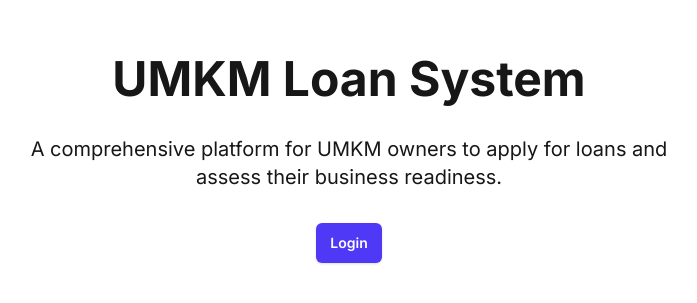
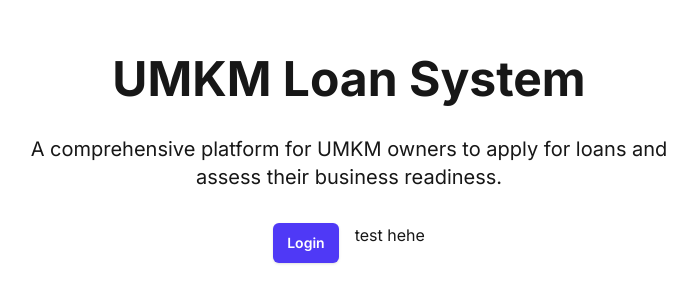
Before and after one commit to willardasen/UmkmWebsite, a Next.js app: page / in a window 1280 px wide. Shown: the part 273-576 px from the top of the page, without its empty margins (291-988 px from the left). Built offline with nearby package versions, Linux system fonts and the light colour scheme.

Commit message:
test commit

```diff
--- a/src/app/page.tsx
+++ b/src/app/page.tsx
@@ -16,6 +16,7 @@ export default function Home() {
           {/* <Link href="/auth/register" className="btn btn-outline">
             Register
           </Link> */}
+          test hehe
         </div>
       </div>
     </div>
```
